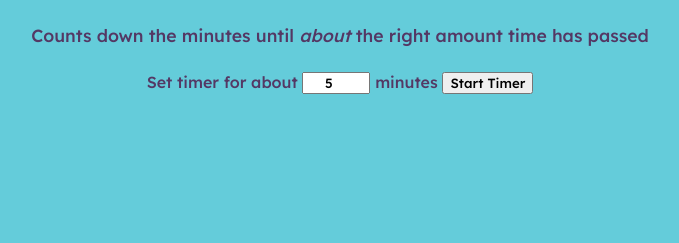
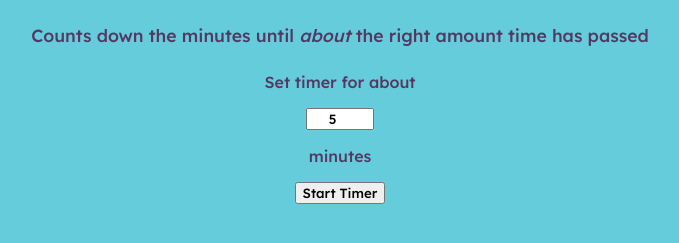
Before and after one commit to andrewl/about-time, a plain HTML site: page index.html in a window 1280 px wide. Shown: the part 85-328 px from the top of the page, without its empty margins (300-979 px from the left). Drawn offline with Linux system fonts and the light colour scheme; a web font is replaced by a local one.

Commit message:
better layout

```diff
--- a/index.html
+++ b/index.html
@@ -2,6 +2,7 @@
 <html lang="en">
 <head>
   <meta charset="UTF-8">
+  <meta name="viewport" content="width=device-width, initial-scale=1.0">
   <title>About Time</title>
 <link rel="preconnect" href="https://fonts.googleapis.com">
 <link rel="preconnect" href="https://fonts.gstatic.com" crossorigin>
@@ -37,12 +38,12 @@
 <body>
   <h1>About Time</h1>
   <p id="message">Counts down the minutes until <em>about</em> the right amount time has passed</p>
-  <p id="setter">
-  <label for="minutes">Set timer for about </label>
-  <input type="number" id="minutes" min="1" max="240" value="5">
-  <span>minutes</span>
+  <div id="setter">
+    <p><label for="minutes">Set timer for about </label></p>
+    <p><input type="number" id="minutes" min="1" max="240" value="5"></p>
+    <p>minutes</p>
   <button id="startBtn">Start Timer</button>
-  </p>
+  </div>
 
   <audio id="alarm" src="https://actions.google.com/sounds/v1/alarms/alarm_clock.ogg" preload="auto"></audio>
 
```
